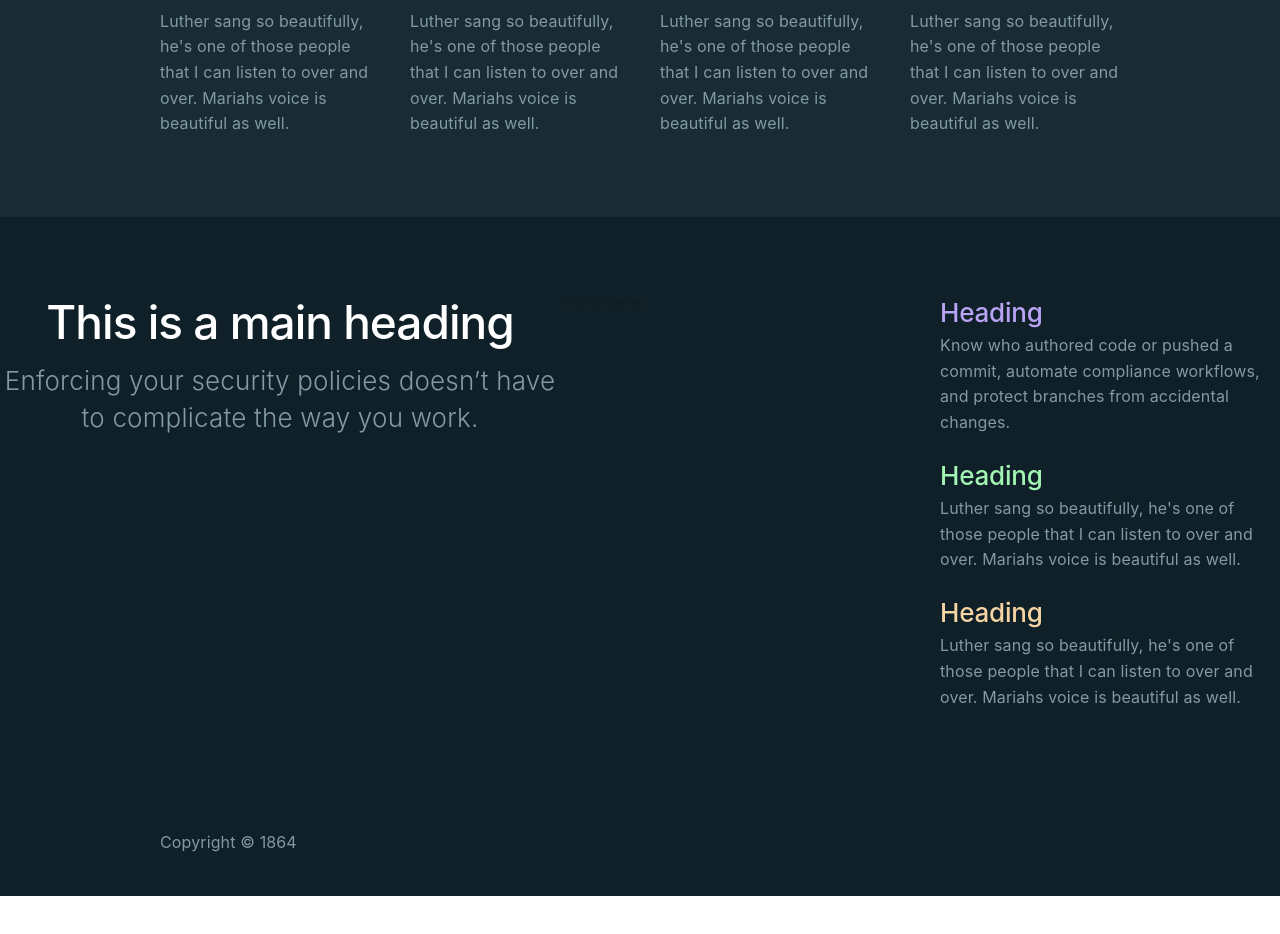
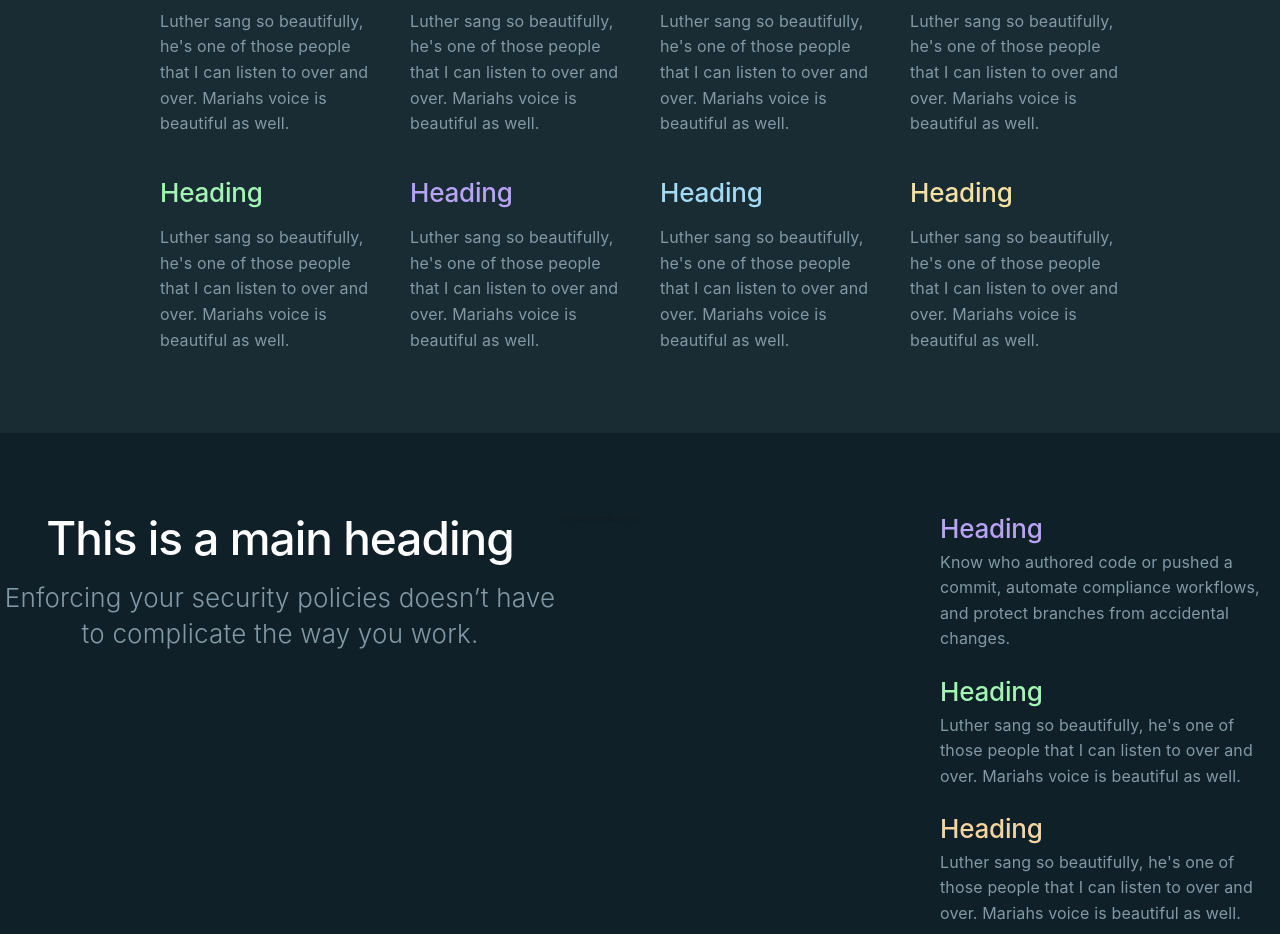
Before and after one commit to alobato/modulz-styled, a React (Create React App) app: page / in a window 1280 px wide. Shown: the part 1940-2874 px from the top of the page. Before the commit the page ends 2836 px from the top, so only its background shows below. Built offline with nearby package versions, Linux system fonts and the light colour scheme.

Commit message:
Support multiple grid rows

```diff
--- a/src/App.js
+++ b/src/App.js
@@ -180,6 +180,30 @@ class App extends Component {
                 </Spacing>
                 <Text gray_500>Luther sang so beautifully, he's one of those people that I can listen to over and over. Mariahs voice is beautiful as well.</Text>
               </div>
+              <div className="grid-column--12 bpm-grid-column--3">
+                <Spacing mb3>
+                  <Heading small greenTint>Heading</Heading>
+                </Spacing>
+                <Text gray_500>Luther sang so beautifully, he's one of those people that I can listen to over and over. Mariahs voice is beautiful as well.</Text>
+              </div>
+              <div className="grid-column--12 bpm-grid-column--3">
+                <Spacing mb3>
+                  <Heading small lavenderTint>Heading</Heading>
+                </Spacing>
+                <Text gray_500>Luther sang so beautifully, he's one of those people that I can listen to over and over. Mariahs voice is beautiful as well.</Text>
+              </div>
+              <div className="grid-column--12 bpm-grid-column--3">
+                <Spacing mb3>
+                  <Heading small blueTint>Heading</Heading>
+                </Spacing>
+                <Text gray_500>Luther sang so beautifully, he's one of those people that I can listen to over and over. Mariahs voice is beautiful as well.</Text>
+              </div>
+              <div className="grid-column--12 bpm-grid-column--3">
+                <Spacing mb3>
+                  <Heading small amberTint>Heading</Heading>
+                </Spacing>
+                <Text gray_500>Luther sang so beautifully, he's one of those people that I can listen to over and over. Mariahs voice is beautiful as well.</Text>
+              </div>
             </Grid>
           </Container>
         </Section>
```
